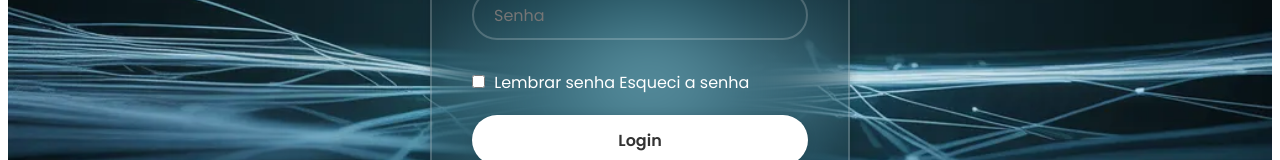
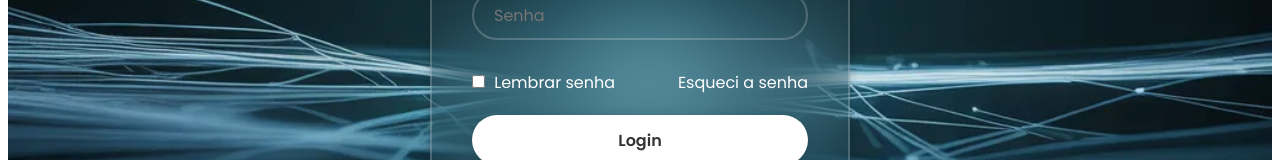
Before and after one commit to pedrosantos-code/angular-base, an Angular app: page / in a window 1280 px wide. Shown: the part 385-545 px from the top of the page. Built offline with nearby package versions, Linux system fonts and the light colour scheme; some icons are missing.

Commit message:
Posicionando link.

```diff
--- a/src/app/app.css
+++ b/src/app/app.css
@@ -66,7 +66,7 @@ body {
     font-size: 20px;
 }
 
-remember-forgot {
+.remember-forgot {
     display:flex;
     justify-content: space-between;
     /* margin: -15px 0 15px; */
```
